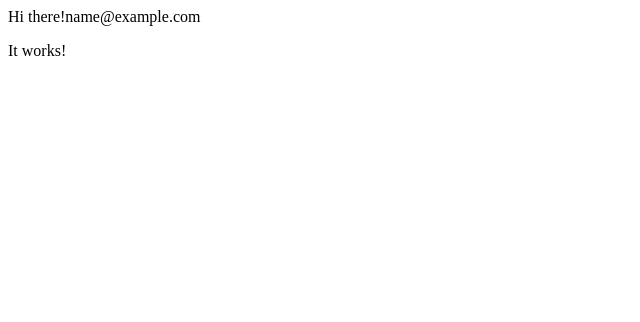
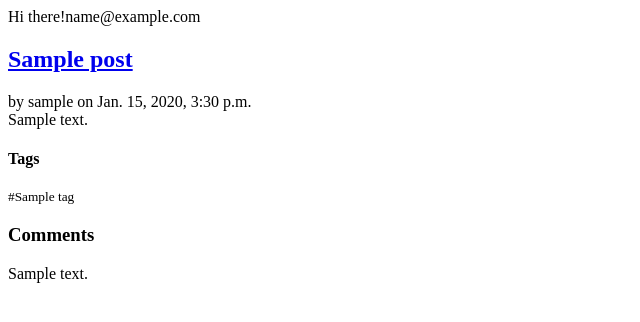
Before and after one commit to prasadph/SoNet, a Django app: page / in a window 1280 px wide. Shown: the top 322 px of the page, without its empty margins (0-640 px from the left). Run offline with Django 3.2, Linux system fonts and the light colour scheme; a user stored in the database is signed in; tables that the repository leaves empty hold one stand-in row (values such as "Sample post").

Commit message:
all posts template works

```diff
--- a/blog/models.py
+++ b/blog/models.py
@@ -25,8 +25,7 @@ class Post(models.Model):
         return self.title
 
     def get_votes(self):
-        query = Vote.objects.filter(post=self)
-        return query.__len__()
+        return Vote.objects.filter(post=self).count()
 
     def get_comments(self):
         return Comment.objects.filter(post=self)
--- a/blog/templates/blog/post_list.html
+++ b/blog/templates/blog/post_list.html
@@ -1,9 +1,37 @@
 <html>
     <head>
-        <title>Ola's blog</title>
+        <title>All Posts</title>
     </head>
     <body>
         <p>Hi there!{{ email }}</p>
-        <p>It works!</p>
+        <div>
+            <div>
+                {% for post in posts %}
+                <div>
+                    <div>
+                        <h2><a href="blog/post/{{post.pk}}">{{post.title}}</a></h2>
+                        <div>by {{post.author}}<span> on {{post.created_date}}</span></div>
+                        <div>
+                            {{post.text}}
+                        </div>
+                        <div>
+                            <h4>Tags</h4>
+                            {% for tag in post.get_tags %}
+                            <small>#{{tag.tag.name}}</small>
+                            {% endfor %}
+                        </div>
+                    </div>
+                    <div>
+                        <div><h3>Comments</h3></div>
+                        {% for comment in post.get_comments %}
+                            <div>{{comment}}</div>
+                        {% endfor %}
+                    </div>
+                </div>
+                {% endfor %}
+            </div>
+
+
+        </div>
     </body>
 </html>
--- a/blog/templates/blog/view_post.html
+++ b/blog/templates/blog/view_post.html
@@ -8,7 +8,7 @@
         <span>#{{x.tag.name}}</span>
     {% endfor %}</div>
 <hr>
-<div>Votes <span>{{votes}}</span></div>
+<div>Votes <span>{{post.get_votes}}</span></div>
 <h3>Comments</h3>
 <div>
     {% for comment in comments %}
--- a/blog/urls.py
+++ b/blog/urls.py
@@ -5,5 +5,5 @@ urlpatterns = [
     url(r'^$', views.post_list, name='post_list'),
     url(r'^login/$', views.auth_login, name='login'),
     url(r'^post/$', views.post, name='post'),
-    url(r'^blog/view/(?P<post_id>[0-9]+)/$', views.view_post, name='view'),
+    url(r'^blog/post/(?P<post_id>[0-9]+)/$', views.view_post, name='view'),
 ]
--- a/blog/views.py
+++ b/blog/views.py
@@ -5,8 +5,14 @@ from .models import Post
 
 
 def post_list(request):
+    # messages.add_message(request, messages.INFO, 'Hello world.')
     email = request.user.email
-    return render(request, 'blog/post_list.html', {'email': email})
+    posts = Post.objects.all()
+    return render(request, 'blog/post_list.html', {
+        'email': email,
+        # 'messages': messages,
+        'posts': posts,
+    })
 
 
 def auth_login(request):
@@ -66,7 +72,6 @@ def view_post(request, post_id):
 
         return render(request, 'blog/view_post.html', {
             'post': post_obj,
-            'votes': post_obj.get_votes(),
             'comments': comments,
             'form': form,
             'tags': tags}
```
Also changed, not shown: blog/migrations/0003_auto_20151101_2306.py (added).
